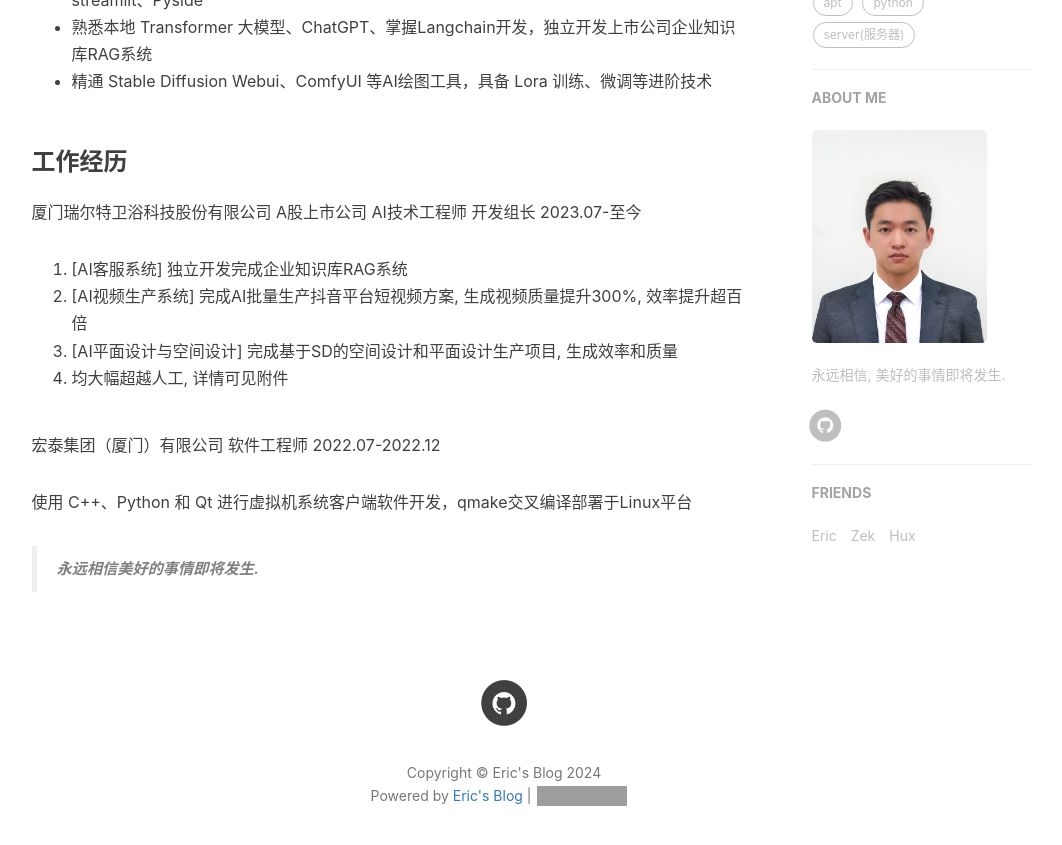
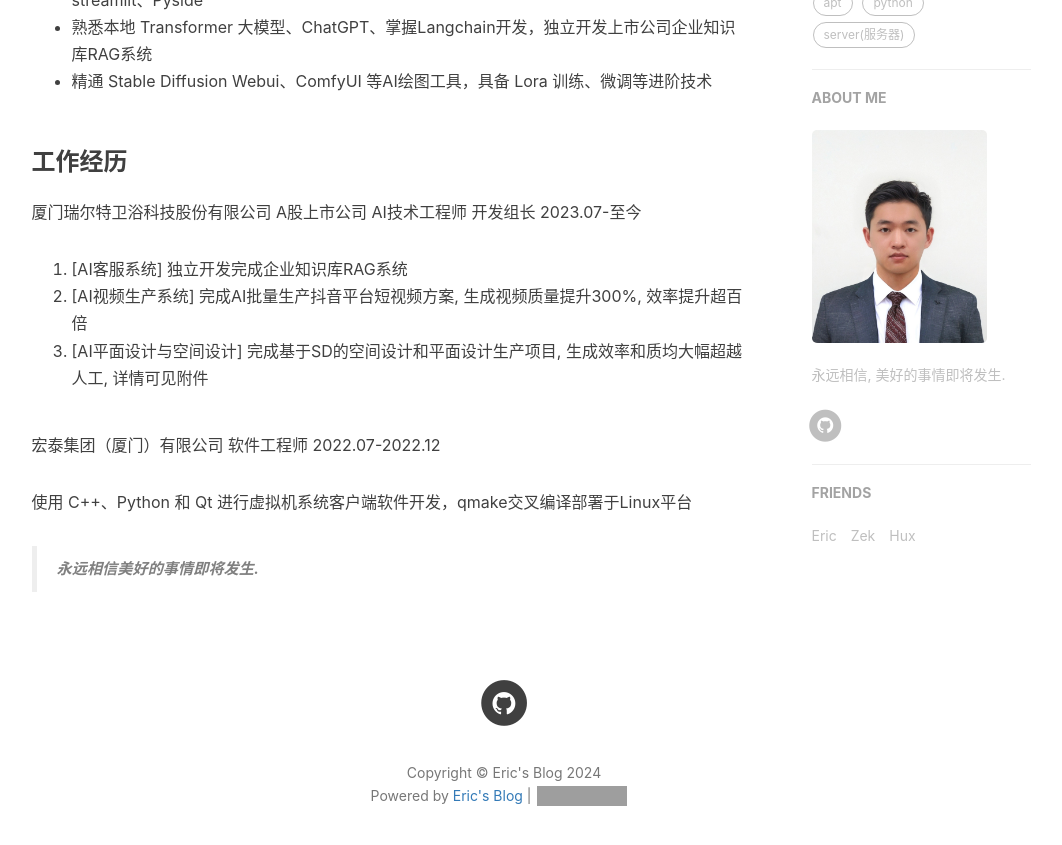
Before and after one commit to Zeknes/zeknes.github.io, a Jekyll site: the page built from about.html, in a window 1280 px wide and 900 px high, scrolled down 625 px. Shown: the top 845 px of the window, without its empty margins (136-1198 px from the left). Built offline with Jekyll 4.4.1, drawn with Linux system fonts in a browser that asks for light colours; nearby versions of some CDN libraries; comment, search, counter and statistics services are not loaded; grey boxes are pictures that could not be loaded.

Commit message:
updated intro

```diff
--- a/_includes/about/zh.md
+++ b/_includes/about/zh.md
@@ -12,8 +12,7 @@ AI技术工程师 开发组长
 
 1. [AI客服系统] 独立开发完成企业知识库RAG系统
 2. [AI视频生产系统] 完成AI批量生产抖音平台短视频方案, 生成视频质量提升300%, 效率提升超百倍
-3. [AI平面设计与空间设计] 完成基于SD的空间设计和平面设计生产项目, 生成效率和质量
-4. 均大幅超越人工, 详情可见附件
+3. [AI平面设计与空间设计] 完成基于SD的空间设计和平面设计生产项目, 生成效率和质均大幅超越人工, 详情可见附件
 
 宏泰集团（厦门）有限公司
 软件工程师
```
